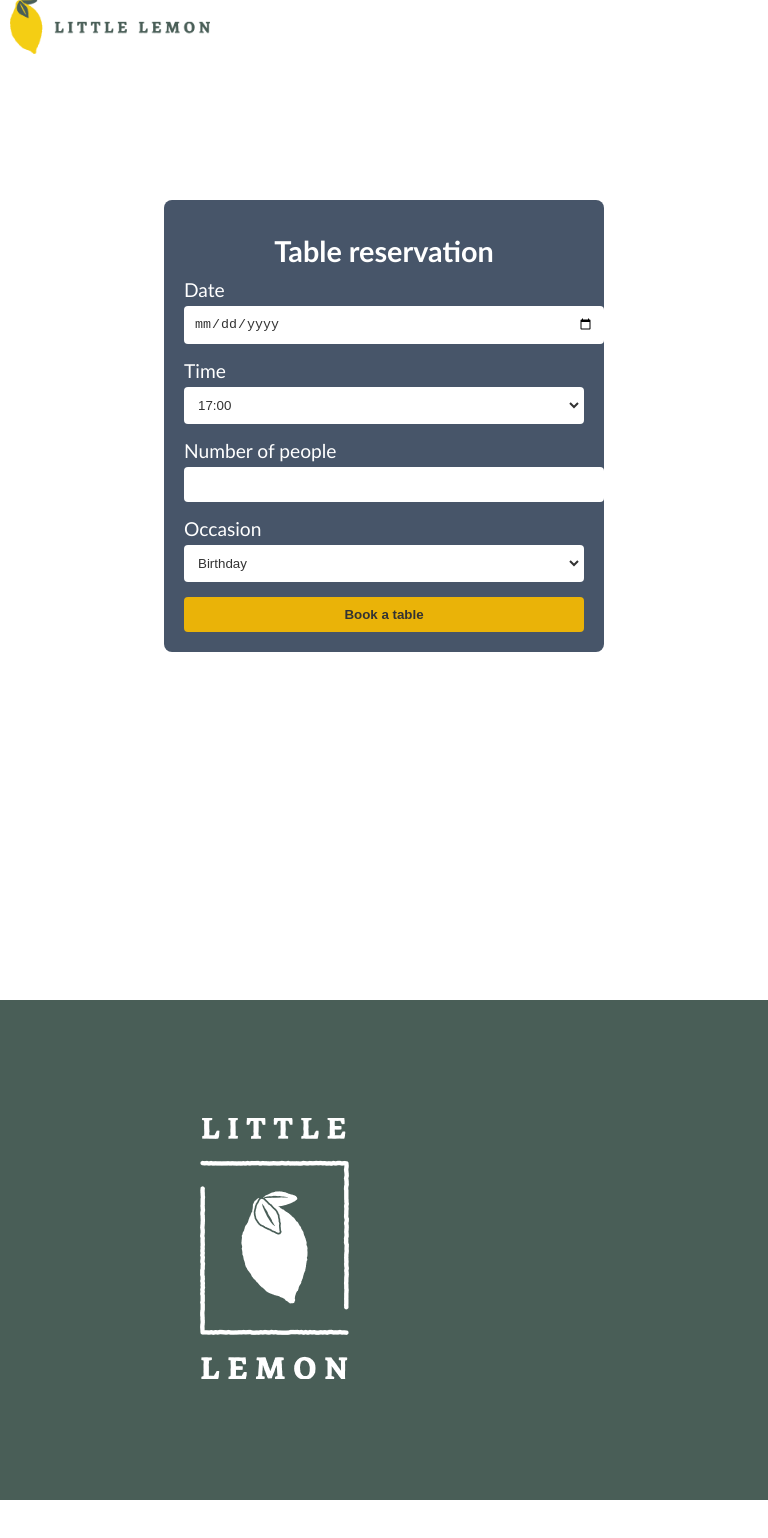
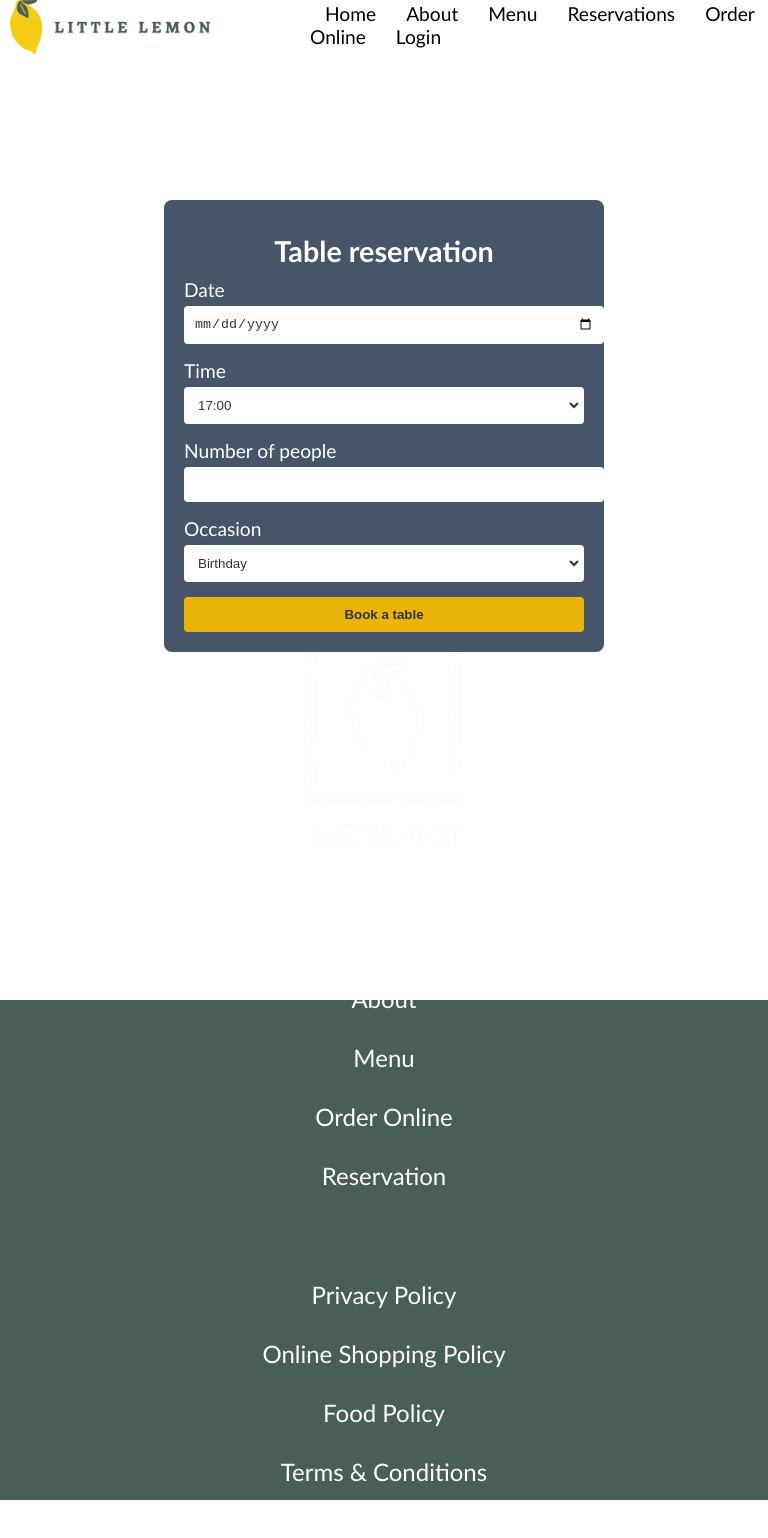
Before and after one commit to DilukshanN7/meta-capstone, a React (Create React App) app: page /reservations in a window 768 px wide. Shown: the top 1538 px of the page. Before the commit the page ends 1500 px from the top, so only its background shows below. Built offline with nearby package versions, Linux system fonts and the light colour scheme.

Commit message:
final commit x3

```diff
--- a/src/App.css
+++ b/src/App.css
@@ -78,6 +78,29 @@ body {
         padding-left: 18%;
         padding-right: 18%;
     }
+    .realfooter {
+        height: 500px;
+        width: 100%;
+        background-color: #495e57;
+        display: grid;
+        grid-template-columns: 1fr 1fr 1fr 1fr;
+        padding-left: 200px;
+        padding-right: 200px;
+        box-sizing: border-box;
+    }
+    .footerlogo, .footernav {
+        place-self: center;
+    }
+    .footernav > nav > a {
+        color: white;
+        padding-top: 15px;
+        padding-bottom: 15px;
+
+    }
+    .footernav > nav {
+        display: flex;
+        flex-direction: column;
+    }
 }
 
 /* Mobile */
@@ -89,15 +112,15 @@ body {
     .header {
         height: 30px;
         padding: 10px;
-        display: flex;
+        width: 100%;
     }
-    nav {
+    .logo > nav {
         visibility: hidden;
     }
     .hero {
         transform: translateY(4%);
         height: 730px;
-        width: 90%;
+        width: 100%;
         background-color: #495e57;
     }
     .left {
@@ -106,7 +129,7 @@ body {
         padding-bottom: 40px;
     }
     .pfirst {
-        width: 90%;
+        width: 100%;
         text-align: center;
     }
     .right {
@@ -119,7 +142,7 @@ body {
         align-items: center;
     }
     .second {
-        width: 90%;
+        width: 100%;
         display: flex;
         flex-direction: column;
         justify-content: center;
@@ -145,7 +168,7 @@ body {
     }
     .fourth {
         height: 1400px;
-        width: 90%;
+        width: 100%;
         background-color: #495e57;
         display: flex;
         flex-direction: column;
@@ -161,12 +184,12 @@ body {
         margin-bottom: -30px;
     }
     .fifth {
-        width: 90%;
+        width: 100%;
         padding-bottom: 40px;
     }
     .leftext {
         display: flex;
-        width: 90%;
+        width: 100%;
         flex-direction: column;
         justify-content: center;
         align-items: center;
@@ -184,6 +207,27 @@ body {
         justify-content: center;
         align-items: center;
     }
+    .realfooter {
+        background-color: #495e57;
+        display: flex;
+        flex-direction: column;
+        justify-content: center;
+        align-items: center;
+        padding-top: 100px;
+        padding-bottom: 100px;
+    }
+    .footernav > nav {
+        display: flex;
+        flex-direction: column;
+        text-align: center;
+        padding-top: 60px;
+    }
+    .footernav > nav > a {
+        color: white;
+        padding-top: 15px;
+        font-size: x-large;
+    }
+
 }
 
 .logo {
@@ -287,30 +331,3 @@ div > h5 {
     justify-content: center;
     align-items: center;
 }
-
-.realfooter {
-    height: 500px;
-    width: 100%;
-    background-color: #495e57;
-    display: grid;
-    grid-template-columns: 1fr 1fr 1fr 1fr;
-    padding-left: 200px;
-    padding-right: 200px;
-    box-sizing: border-box;
-}
-
-.footerlogo, .footernav {
-    place-self: center;
-}
-
-.footernav > nav > a {
-    color: white;
-    padding-top: 15px;
-    padding-bottom: 15px;
-
-}
-
-.footernav > nav {
-    display: flex;
-    flex-direction: column;
-}
```
